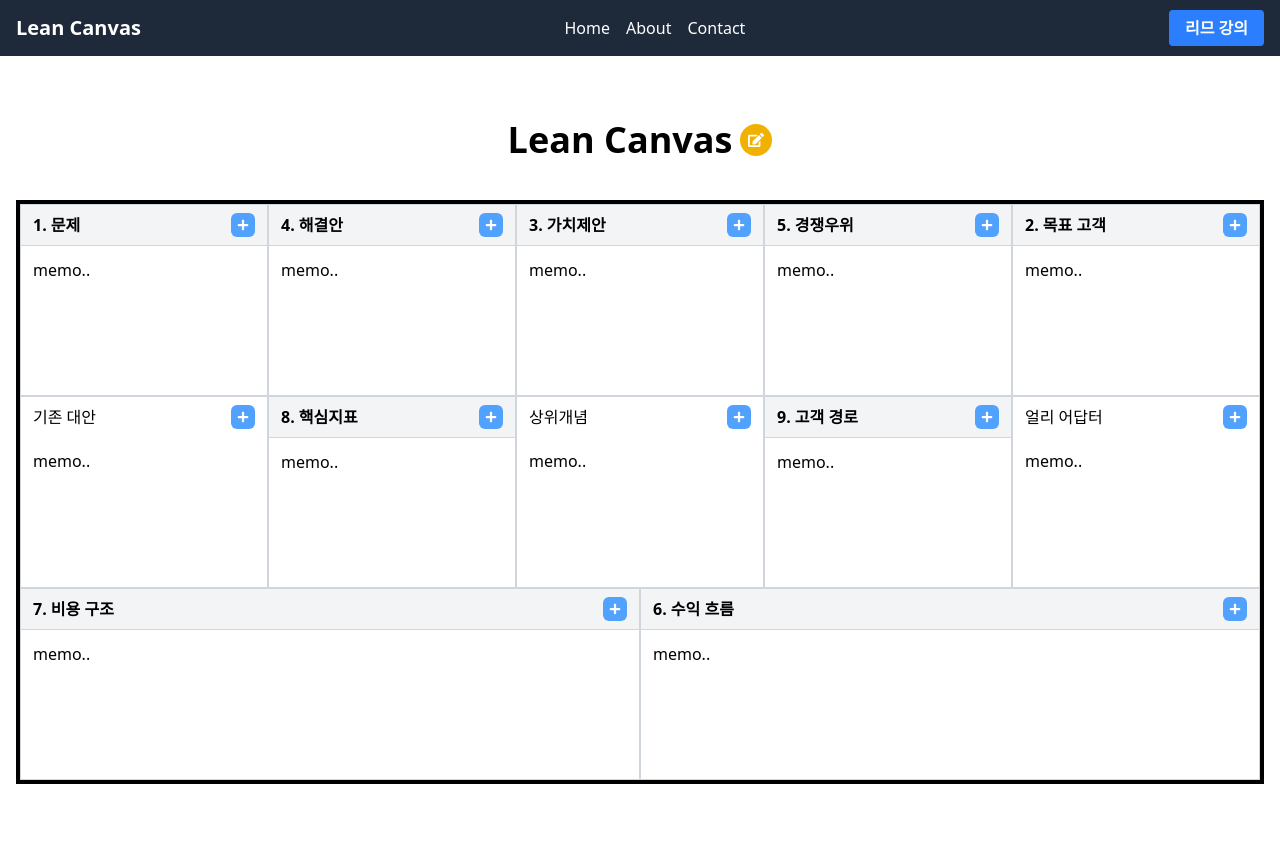
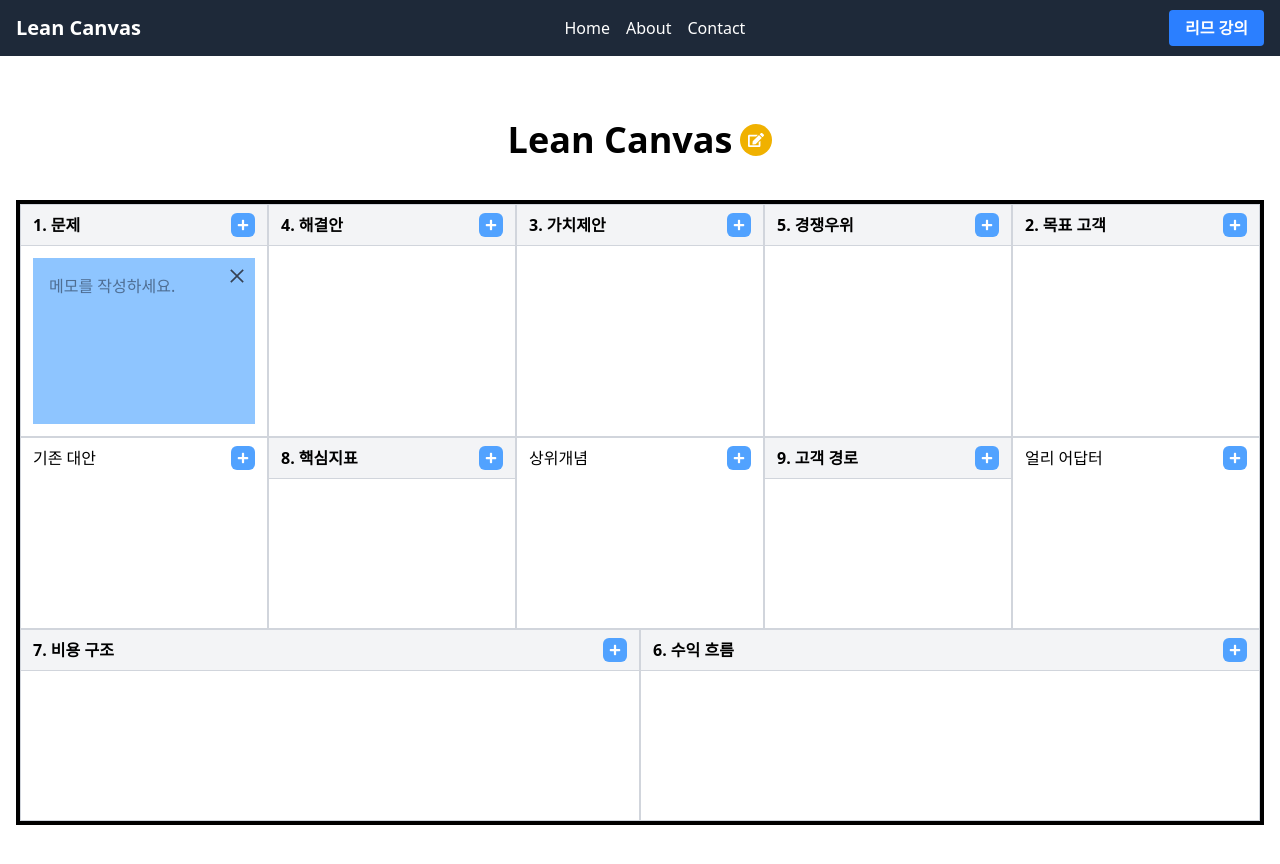
Before and after one commit to limlimjo/lean-canvas-react, a React (Vite) app: page /canvases/1 in a window 1280 px wide. Both pictures are taken after a click on the button 243 px from the left and 225 px from the top of the page. Shown: the top 864 px of the page. Built offline with nearby package versions, Linux system fonts and the light colour scheme.

Commit message:
[add] 린 캔버스 메모 추가 및 제거 컴포넌트 UI 추가

```diff
--- a/package.json
+++ b/package.json
@@ -18,7 +18,8 @@
     "react-icons": "^5.5.0",
     "react-router-dom": "^6.25.1",
     "styled-components": "^6.1.17",
-    "tailwindcss": "^4.1.4"
+    "tailwindcss": "^4.1.4",
+    "uuid": "^11.1.0"
   },
   "devDependencies": {
     "@types/react": "^18.3.3",
--- a/src/components/CanvasCard.jsx
+++ b/src/components/CanvasCard.jsx
@@ -1,17 +1,42 @@
+import { useState } from 'react';
 import { FaPlus } from 'react-icons/fa';
+import Note from './Note';
+import { v4 as uuidv4 } from 'uuid';
 
 function CanvasCard({ title, isSubtitle = false }) {
+  const [notes, setNotes] = useState([]);
+
+  const handleAddNote = () => {
+    setNotes([...notes, { id: uuidv4(), content: '' }]);
+  };
+
+  const handleRemoveNote = id => {
+    setNotes(notes.filter(note => note.id !== id));
+  };
+
   return (
     <div className="row-span-1 bg-white min-h-48 border border-collapse border-gray-300">
       <div
         className={`${isSubtitle === false && 'bg-gray-100 border-b border-b-gray-300'} flex items-start justify-between px-3 py-2`}
       >
         <h3 className={`${isSubtitle === false && 'font-bold'}`}>{title}</h3>
-        <button className="bg-blue-400  text-white p-1.5 text-xs rounded-md">
+        <button
+          className="bg-blue-400  text-white p-1.5 text-xs rounded-md"
+          onClick={handleAddNote}
+        >
           <FaPlus />
         </button>
       </div>
-      <div className="space-y-3 min-h-32 p-3">memo..</div>
+      <div className="space-y-3 min-h-32 p-3">
+        {notes.map(note => (
+          <Note
+            key={note.id}
+            id={note.id}
+            content={note.content}
+            onRemoveNote={handleRemoveNote}
+          />
+        ))}
+      </div>
     </div>
   );
 }
--- a/src/components/Header.jsx
+++ b/src/components/Header.jsx
@@ -20,7 +20,7 @@ function Header() {
   const toggleMenu = () => setIsMenuOpen(!isMenuOpen);
 
   return (
-    <header className="sticky top-0 bg-gray-800 text-white px-4">
+    <header className="sticky top-0 bg-gray-800 text-white px-4 z-30">
       <div className="container mx-auto flex justify-between items-center h-14">
         <div>
           <Link to="/" className="text-xl font-bold">
--- /dev/null
+++ b/src/components/Note.jsx
@@ -0,0 +1,80 @@
+import { useState, useRef, useEffect } from 'react';
+import { AiOutlineClose, AiOutlineCheck } from 'react-icons/ai';
+
+const Note = ({ id, onRemoveNote }) => {
+  const colorOptions = [
+    'bg-yellow-300',
+    'bg-pink-300',
+    'bg-blue-300',
+    'bg-green-300',
+  ];
+
+  // 0, 1, 2, 3
+  const randomIndex = Math.floor(Math.random() * colorOptions.length);
+  const [color, setColor] = useState(colorOptions[randomIndex]);
+
+  const [isEditing, setIsEditing] = useState(false);
+  const textareaRef = useRef(null);
+  const [content, setContent] = useState('');
+
+  useEffect(() => {
+    if (textareaRef.current) {
+      textareaRef.current.style.height =
+        textareaRef.current.scrollHeight + 'px';
+    }
+  }, [content]);
+
+  return (
+    <div
+      className={`p-4 ${color} relative max-h-[32rem] overflow-hidden`}
+      onClick={() => setIsEditing(true)}
+    >
+      <div className="absolute top-2 right-2">
+        {isEditing ? (
+          <button
+            aria-label="Check Note"
+            className="text-gray-700"
+            onClick={e => {
+              e.stopPropagation(); // 이벤트 전파 막기 위함
+              setIsEditing(false);
+            }}
+          >
+            <AiOutlineCheck size={20} />
+          </button>
+        ) : (
+          <button
+            aria-label="Close Note"
+            className="text-gray-700"
+            onClick={() => onRemoveNote(id)}
+          >
+            <AiOutlineClose size={20} />
+          </button>
+        )}
+      </div>
+      <textarea
+        ref={textareaRef}
+        value={content}
+        onChange={e => setContent(e.target.value)}
+        className={`w-full h-full bg-transparent resize-none border-none focus:outline-none text-gray-900 overflow-hidden`}
+        aria-label="Edit Note"
+        placeholder="메모를 작성하세요."
+        style={{ height: 'auto', minHeight: '8rem' }}
+        readOnly={!isEditing}
+      />
+      {isEditing && (
+        <div className="flex space-x-2">
+          {colorOptions.map((option, index) => (
+            <button
+              key={index}
+              className={`w-6 h-6 rounded-full cursor-pointer outline outline-gray-50 ${option}`}
+              onClick={() => setColor(option)}
+              aria-label={`Change color to ${option}`}
+            />
+          ))}
+        </div>
+      )}
+    </div>
+  );
+};
+
+export default Note;
```
Also changed, not shown: 1 other file (tests, documents, lock files or other folders).
